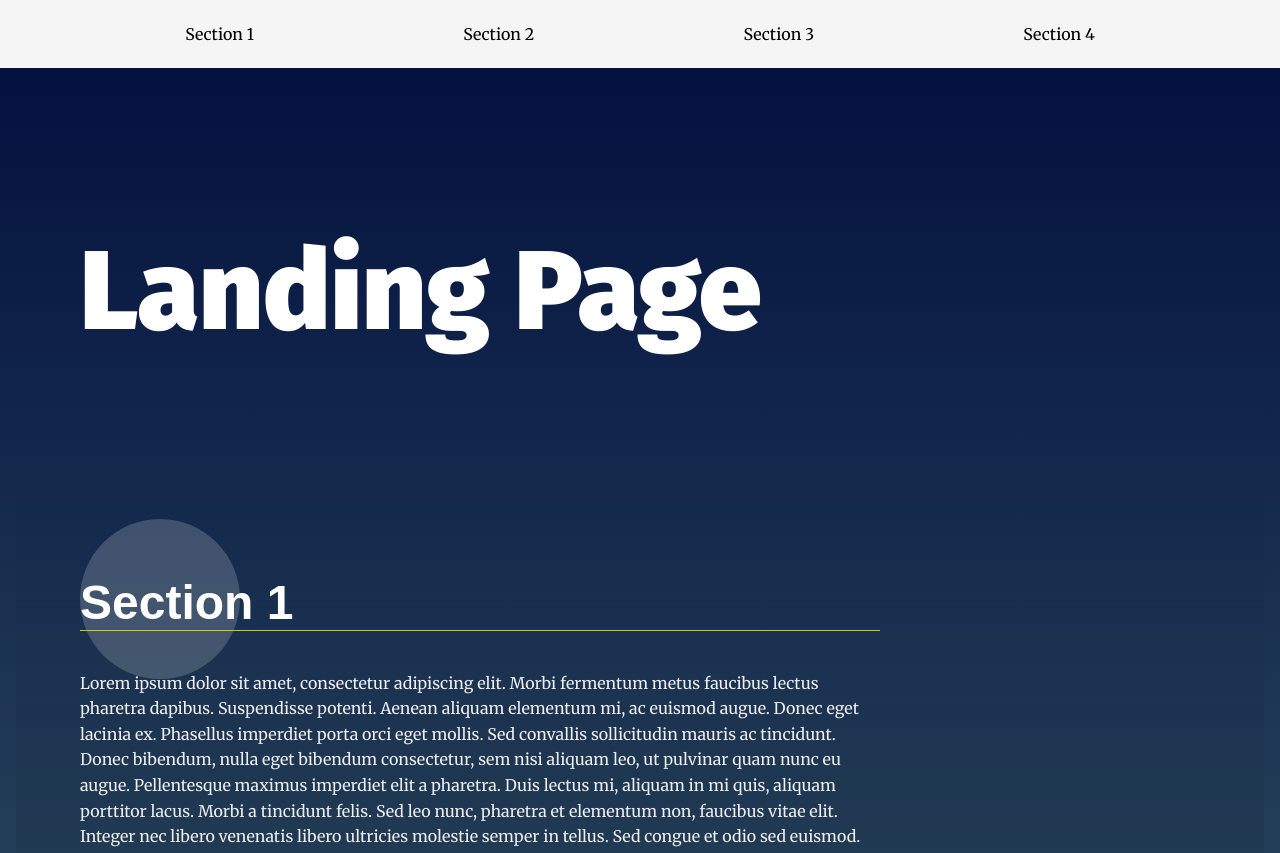
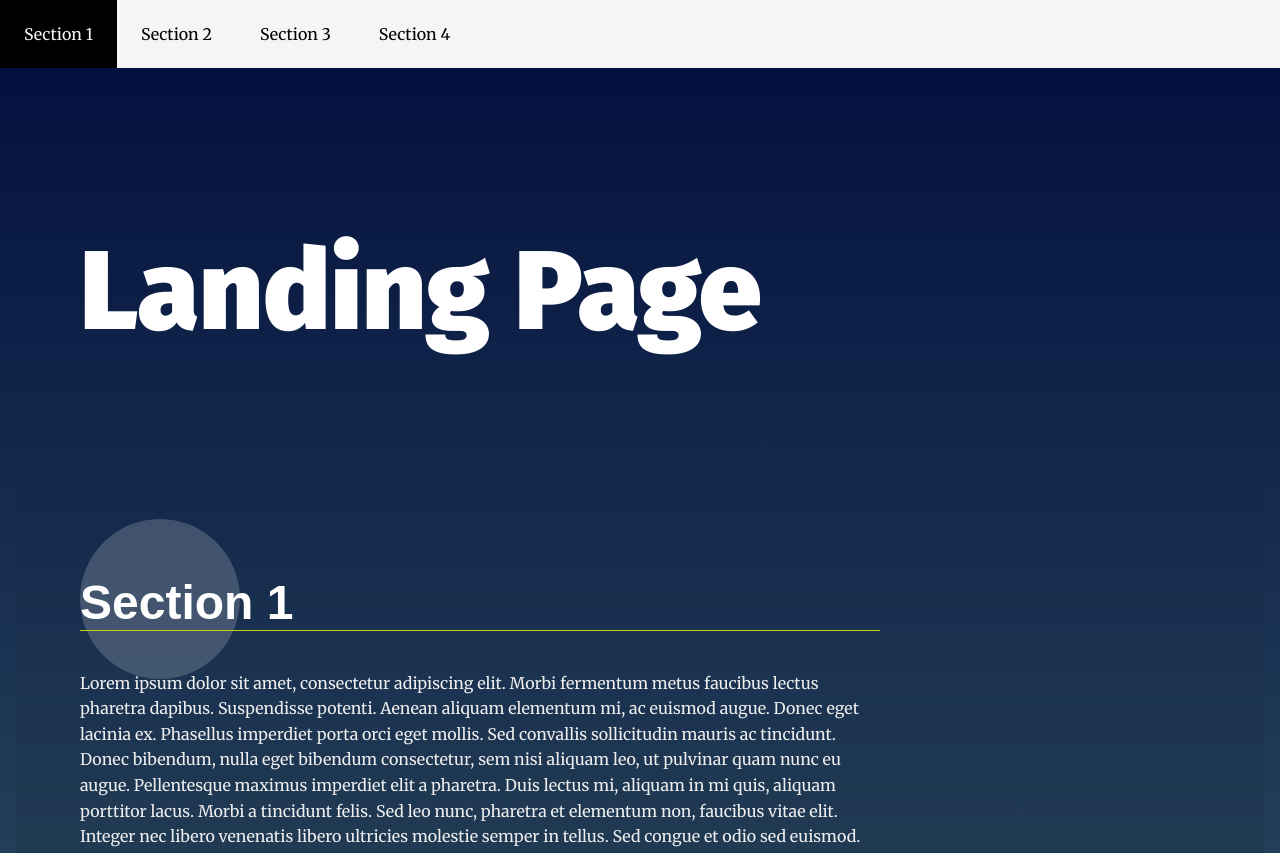
Before and after one commit to Marwann11/landing-page, a plain HTML site: page index.html in a window 1280 px wide. Shown: the top 853 px of the page. Drawn offline with Linux system fonts and the light colour scheme.

Commit message:
fix: CSS wrap issue

```diff
--- a/css/styles.css
+++ b/css/styles.css
@@ -92,7 +92,6 @@ section {
     color: #000;
     padding: 1.5em;
     text-align: center;
-    transition: ease-in-out 0.5s all;
 }
 .list__edit:hover {
     cursor:pointer;
@@ -102,8 +101,10 @@ section {
 
 #navbar__list {
     display: flex;
+    flex: 1 1 auto;
+    flex-wrap: wrap;
     background:whitesmoke;
-    justify-content: space-evenly;
+    justify-content: flex-start;
 }
 
 
--- a/js/app.js
+++ b/js/app.js
@@ -50,20 +50,17 @@ mySections.forEach(section => {
 
   // assign text to each listItem
   listItem.textContent = section.getAttribute('data-nav');
-  // assign it to variable
-  const listText = listItem.textContent;
 
   // add smooth scroll
-  listItem.addEventListener('click', function(ev) {
-    section.scrollIntoView({behavior: 'smooth',block: 'start',inline: 'nearest'})
-  })
+  listItem.addEventListener('click', function() {
+    section.scrollIntoView({behavior: 'smooth',block: 'center',inline: 'start'}); // MDN reference https://developer.mozilla.org/en-US/docs/Web/API/Element/scrollIntoView
+  });
 
   // add class for each listItem
   listItem.className = 'list__edit'
 
   // append to navBar
   navBar.appendChild(listItem);
-
 });
 
 
```
